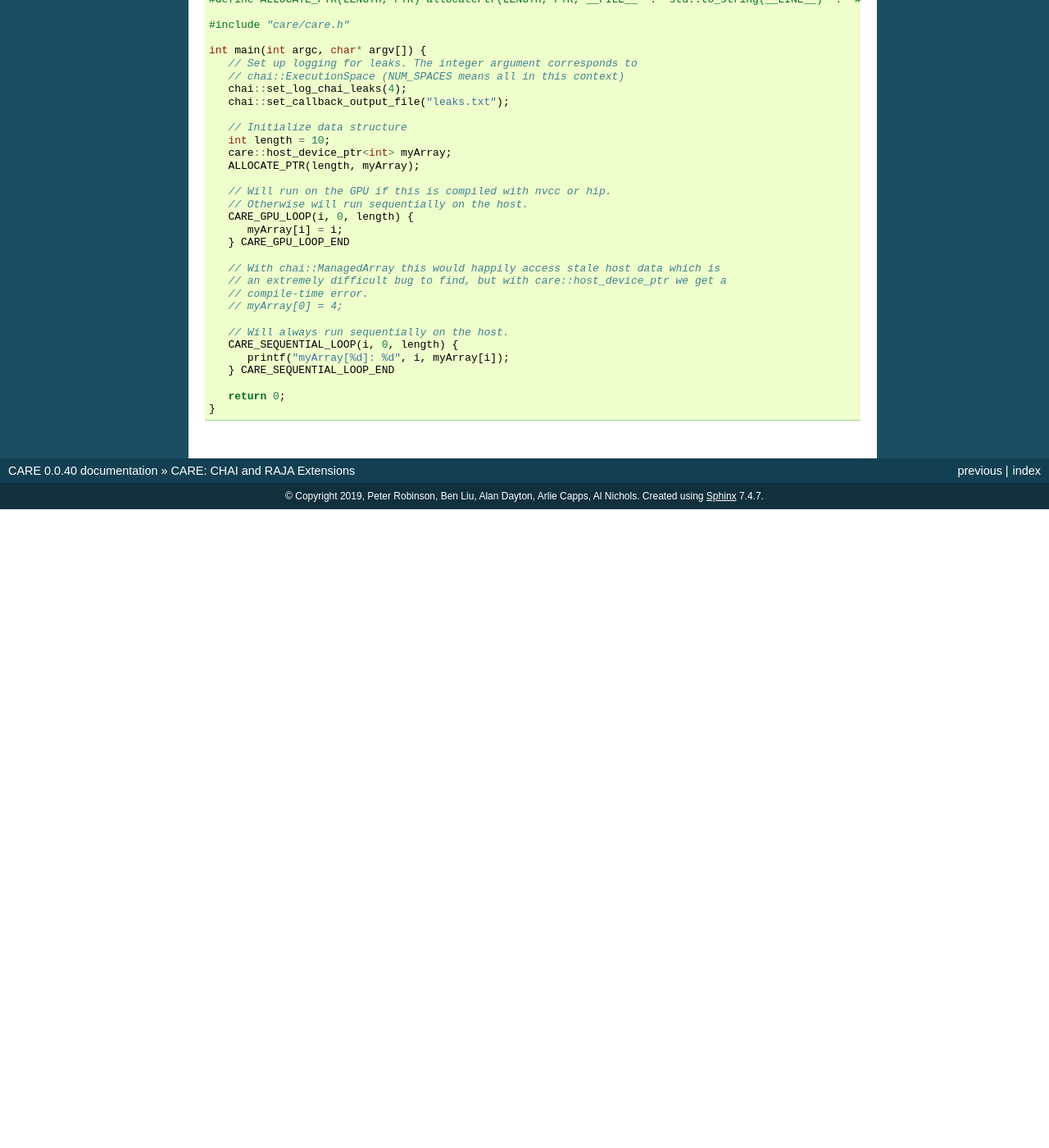
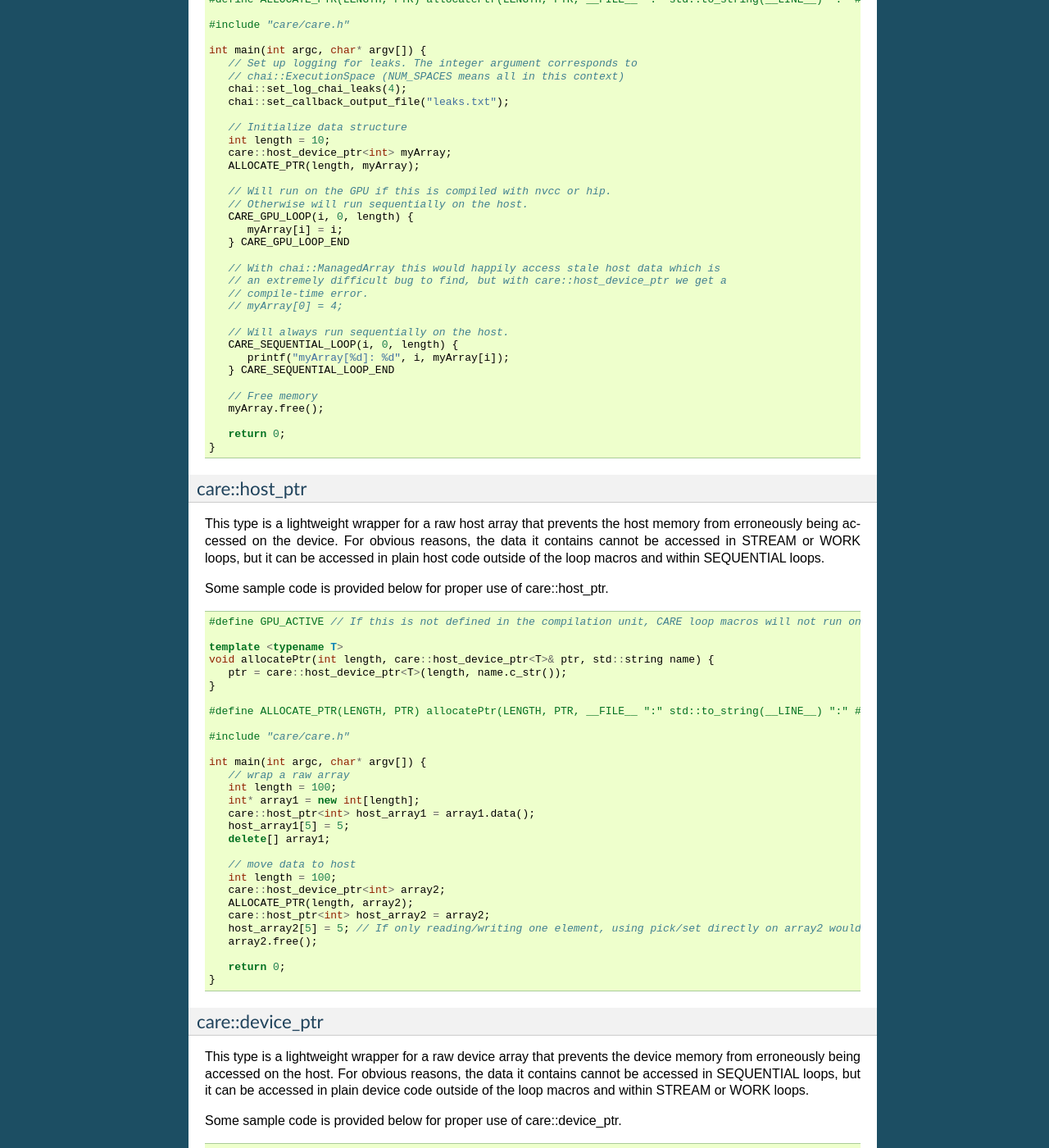
Before and after one commit to LLNL/CARE, a Sphinx documentation site: the page built from docs/sphinx/data_structures.rst, in a window 1280 px wide and 1400 px high, scrolled down 822 px. Shown: the whole window at 82% size. Built offline with Sphinx 7.4.7, drawn with Linux system fonts in a browser that asks for light colours; before the commit the page ends 1443 px from its top, so only the background shows below that; some of the changed text lies outside the part shown.

Commit message:
Document host_ptr and device_ptr

```diff
--- a/docs/sphinx/data_structures.rst
+++ b/docs/sphinx/data_structures.rst
@@ -65,5 +65,97 @@ Some sample code is provided below for proper use of care::host_device_ptr.
          printf("myArray[%d]: %d", i, myArray[i]);
       } CARE_SEQUENTIAL_LOOP_END
 
+      // Free memory
+      myArray.free();
+
       return 0;
    }
+
+care::host_ptr
+--------------
+
+This type is a lightweight wrapper for a raw host array that prevents the host memory from erroneously being accessed on the device. For obvious reasons, the data it contains cannot be accessed in STREAM or WORK loops, but it can be accessed in plain host code outside of the loop macros and within SEQUENTIAL loops.
+
+Some sample code is provided below for proper use of care::host_ptr.
+
+.. code-block:: c++
+
+   #define GPU_ACTIVE // If this is not defined in the compilation unit, CARE loop macros will not run on the device
+
+   template <typename T>
+   void allocatePtr(int length, care::host_device_ptr<T>& ptr, std::string name) {
+      ptr = care::host_device_ptr<T>(length, name.c_str());
+   }
+
+   #define ALLOCATE_PTR(LENGTH, PTR) allocatePtr(LENGTH, PTR, __FILE__ ":" std::to_string(__LINE__) ":" #PTR);
+
+   #include "care/care.h"
+
+   int main(int argc, char* argv[]) {
+      // wrap a raw array
+      int length = 100;
+      int* array1 = new int[length];
+      care::host_ptr<int> host_array1 = array1.data();
+      host_array1[5] = 5;
+      delete[] array1;
+
+      // move data to host
+      int length = 100;
+      care::host_device_ptr<int> array2;
+      ALLOCATE_PTR(length, array2);
+      care::host_ptr<int> host_array2 = array2;
+      host_array2[5] = 5; // If only reading/writing one element, using pick/set directly on array2 would be a better choice. But if reading/writing multiple elements, this pattern is preferred since it does fewer memory transfers.
+      array2.free();
+
+      return 0;
+   }
+
+care::device_ptr
+----------------
+
+This type is a lightweight wrapper for a raw device array that prevents the device memory from erroneously being accessed on the host. For obvious reasons, the data it contains cannot be accessed in SEQUENTIAL loops, but it can be accessed in plain device code outside of the loop macros and within STREAM or WORK loops.
+
+Some sample code is provided below for proper use of care::device_ptr.
+
+.. code-block:: c++
+
+   #define GPU_ACTIVE // If this is not defined in the compilation unit, CARE loop macros will not run on the device
+
+   template <typename T>
+   void allocatePtr(int length, care::host_device_ptr<T>& ptr, std::string name) {
+      ptr = care::host_device_ptr<T>(length, name.c_str());
+   }
+
+   #define ALLOCATE_PTR(LENGTH, PTR) allocatePtr(LENGTH, PTR, __FILE__ ":" std::to_string(__LINE__) ":" #PTR);
+
+   #include "care/care.h"
+
+   int main(int argc, char* argv[]) {
+      // wrap a raw array
+      int length = 100;
+      int* array1;
+      cudaMalloc(&((void*) array1), length * sizeof(int));
+      care::device_ptr<int> device_array1 = array1;
+
+      CARE_GPU_KERNEL {
+         device_array1[5] = 5;
+      } CARE_GPU_KERNEL_END
+
+      cudaFree(array1);
+
+      // move data to device (i
+      int length = 100;
+      care::host_device_ptr<int> array2;
+      ALLOCATE_PTR(length, array2);
+      care::device_ptr<int> device_array2 = array2.data(chai::GPU);
+
+      // In this case, it is completely unnecessary to extract the device pointer since
+      // care::host_device_ptr could be used directly, but this gives the general idea.
+      CARE_GPU_KERNEL {
+         device_array2[5] = 5;
+      } CARE_GPU_KERNEL_END
+
+      array2.free();
+
+      return 0;
+   }
```
